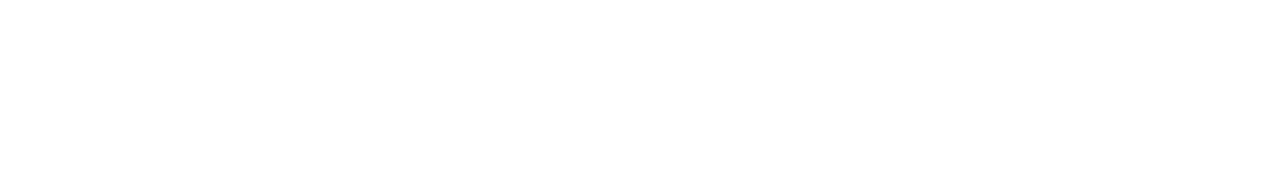
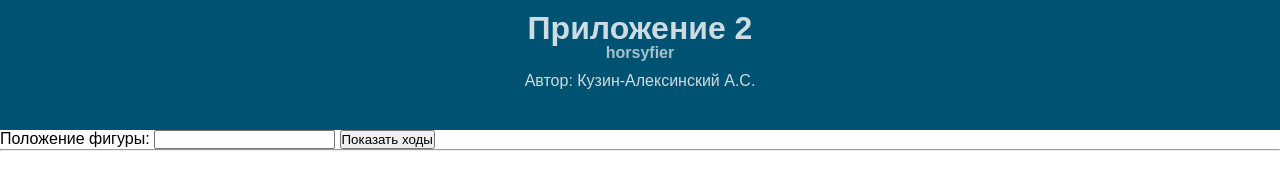
Before and after one commit to alkthegit/lb-horsyfier, a plain HTML site: page index.html in a window 1280 px wide. Drawn offline with Linux system fonts and the light colour scheme.

Commit message:
добавление интерфейса и внешнего вида

```diff
--- a/index.html
+++ b/index.html
@@ -7,11 +7,33 @@
         content="width=device-width, initial-scale=1.0">
     <meta http-equiv="X-UA-Compatible"
         content="ie=edge">
-    <title>Document</title>
+    <link rel="stylesheet"
+        href="./src/style.css">
+
+    <title>Horsyfier</title>
 </head>
 
 <body>
+    <header>
+        <h1>Приложение 2
+            <p class="main-subheading">horsyfier</p>
+        </h1>
+        <p>Автор: Кузин-Алексинский А.С.</p>
+    </header>
 
+    <main>
+        <div class="app-horsyfier">
+            <form>
+                <label for="currentPosition">Положение фигуры:</label>
+                <input type="text"
+                    id="currentPosition"
+                    maxlength="2">
+
+                <button type="submit">Показать ходы</button>
+            </form>
+            <hr>
+        </div>
+    </main>
 
     <script src="./src/app/horsyfier.js"></script>
     <script src="./src/app/app.js"></script>
--- a/src/app/horsyfier.js
+++ b/src/app/horsyfier.js
@@ -20,7 +20,7 @@
 что соответствует клетке B1 */
 const horseTargetShifts = [-17, -15, -7, -11, 5, 9, 15, 17];
 
-/* 'enum' - отображение для перевода буквы из названии клетки на шахматной доске в натуральное число от 1 до 8 */
+/* 'отображение для перевода буквы из названии клетки на шахматной доске в натуральное число от 1 до 8 */
 const LettersValues = new Map([
     ['a', 1],
     ['b', 2],
--- /dev/null
+++ b/src/style.css
@@ -0,0 +1,32 @@
+* {
+    padding: 0px;
+    margin: 0px;
+}
+
+body{
+    font-family: Arial, Helvetica, sans-serif;
+}
+
+header{
+    height: 15vh;
+    background-color: #005272;
+    color: white;
+    padding-bottom: 10px;
+}
+
+header h1{
+    padding-top: 10px;
+    opacity: 0.8;
+    text-align: center;
+}
+
+header p{
+    margin-top: 10px;
+    text-align: center;
+    opacity: 0.8;
+}
+
+header .main-subheading{
+    font-size: 16px;
+    margin-top: -3px;
+}
```
